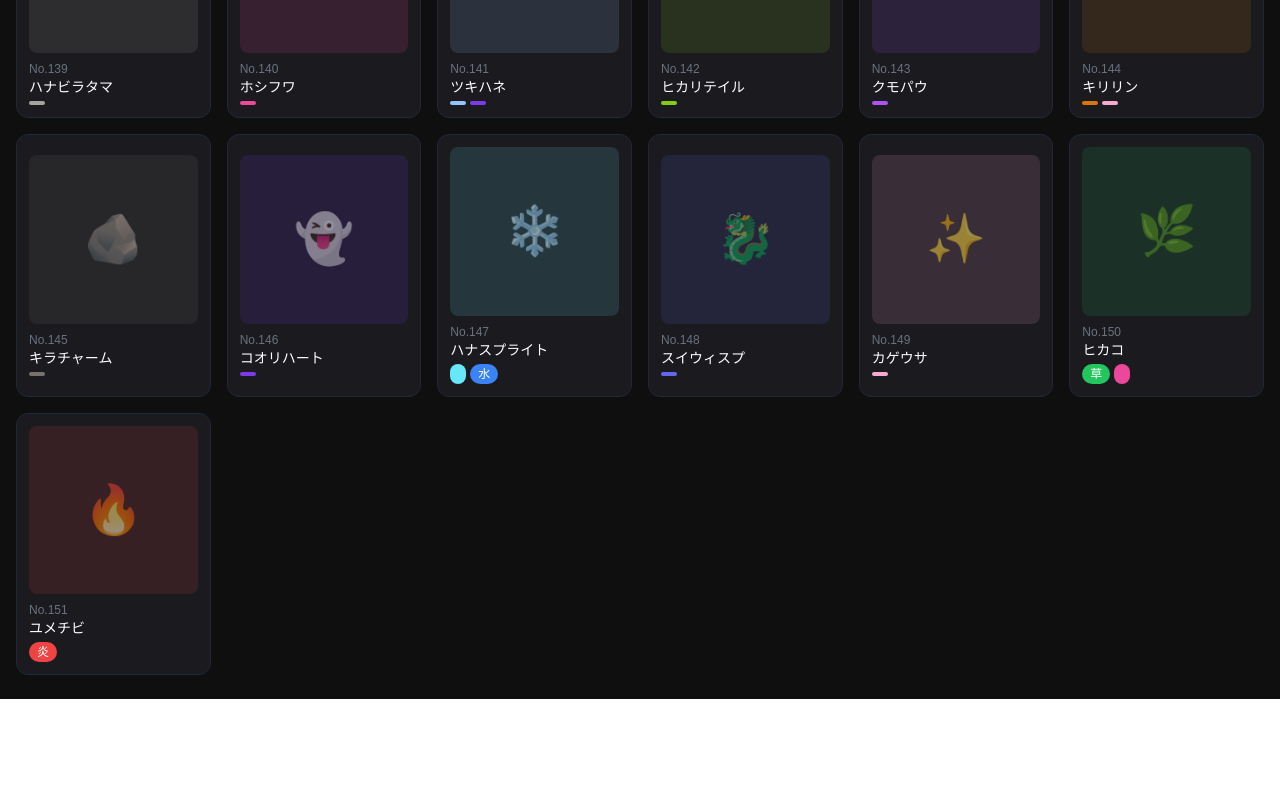
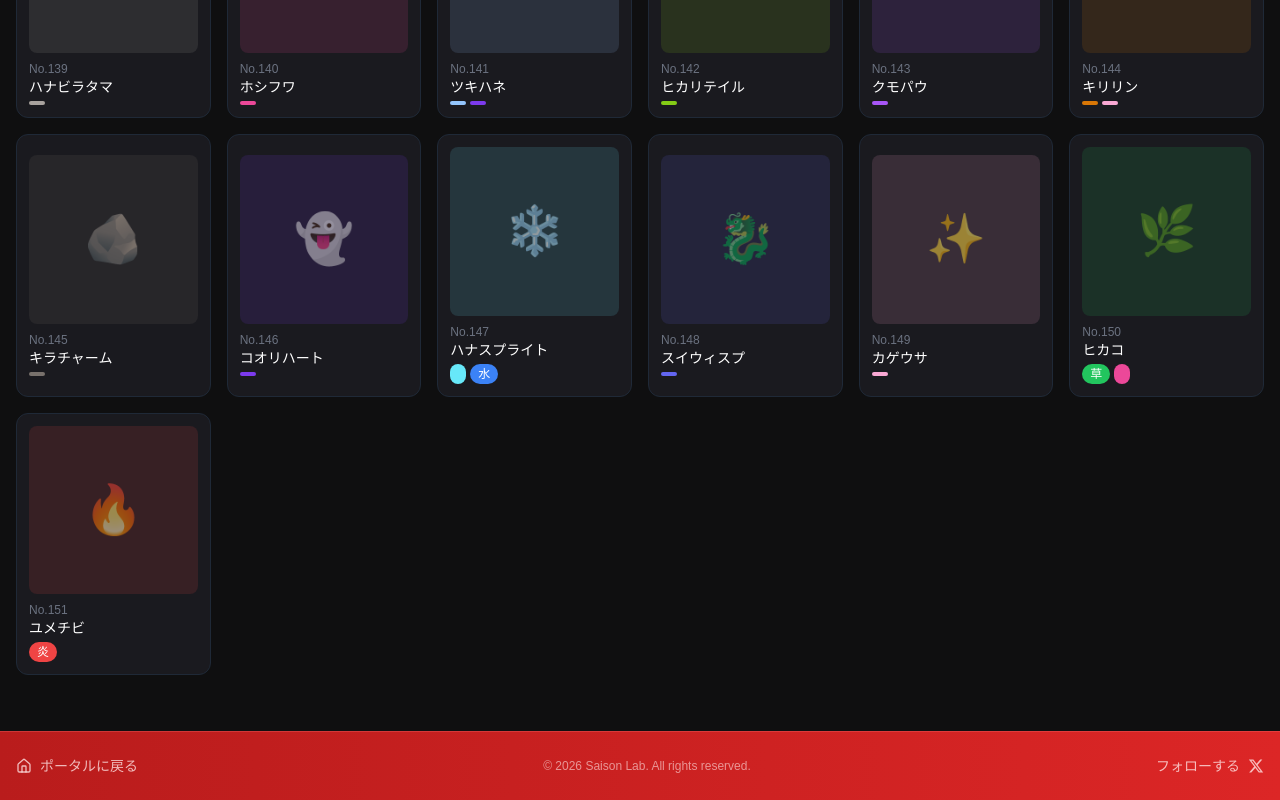
Before and after one commit to noregista/saison-lab, a Next.js app: page /pokedex in a window 1280 px wide. Shown: the part 6657-7457 px from the top of the page. Before the commit the page ends 7356 px from the top, so only its background shows below. Built offline with nearby package versions, Linux system fonts and the light colour scheme.

Commit message:
Unify header/footer across TCG, Splitter, Pokedex: add home links and consistent footer

```diff
--- a/src/app/pokedex/page.tsx
+++ b/src/app/pokedex/page.tsx
@@ -147,6 +147,42 @@ export default function PokedexPage() {
                     </div>
                 )}
             </main>
+
+            {/* Footer */}
+            <footer className="bg-gradient-to-r from-red-700 to-red-600 border-t border-red-400/30 py-6 mt-8">
+                <div className="max-w-7xl mx-auto px-4">
+                    <div className="flex flex-col md:flex-row items-center justify-between gap-4">
+                        {/* Home link */}
+                        <a
+                            href="https://saison-lab.com"
+                            target="_blank"
+                            rel="noopener noreferrer"
+                            className="flex items-center gap-2 text-red-100/80 hover:text-white transition-colors"
+                        >
+                            <Home size={16} />
+                            <span className="text-sm">{lang === 'jp' ? 'ポータルに戻る' : 'Back to Portal'}</span>
+                        </a>
+
+                        {/* Copyright */}
+                        <p className="text-red-100/60 text-xs order-last md:order-none">
+                            © 2026 Saison Lab. All rights reserved.
+                        </p>
+
+                        {/* X (Twitter) follow link */}
+                        <a
+                            href="https://x.com/saisonlab"
+                            target="_blank"
+                            rel="noopener noreferrer"
+                            className="flex items-center gap-2 text-red-100/80 hover:text-white transition-colors"
+                        >
+                            <span className="text-sm">{lang === 'jp' ? 'フォローする' : 'Follow us'}</span>
+                            <svg className="w-4 h-4" viewBox="0 0 24 24" fill="currentColor">
+                                <path d="M18.244 2.25h3.308l-7.227 8.26 8.502 11.24H16.17l-5.214-6.817L4.99 21.75H1.68l7.73-8.835L1.254 2.25H8.08l4.713 6.231zm-1.161 17.52h1.833L7.084 4.126H5.117z" />
+                            </svg>
+                        </a>
+                    </div>
+                </div>
+            </footer>
 
             {/* Detail Modal */}
             {selectedCreature && (
--- a/src/app/tcg/page.tsx
+++ b/src/app/tcg/page.tsx
@@ -599,8 +599,20 @@ export default function TCGPage() {
             {/* Header */}
             <header className="bg-[rgba(255,255,255,0.1)] backdrop-blur-lg border-b border-[rgba(255,255,255,0.2)] px-4 md:px-6 py-4 shadow-lg">
                 <div className="max-w-[1400px] mx-auto flex justify-between items-center flex-wrap gap-4">
-                    <div className="text-2xl md:text-3xl font-bold bg-gradient-to-r from-yellow-400 to-yellow-300 bg-clip-text text-transparent" style={{ fontFamily: 'Oswald, sans-serif' }}>
-                        🎴 {t.title}
+                    <div className="flex items-center gap-4">
+                        {/* Home link */}
+                        <a
+                            href="https://saison-lab.com"
+                            target="_blank"
+                            rel="noopener noreferrer"
+                            className="w-10 h-10 bg-[rgba(255,255,255,0.15)] hover:bg-[rgba(255,255,255,0.25)] rounded-full flex items-center justify-center transition-colors"
+                            title={lang === 'ja' ? 'ホーム' : 'Home'}
+                        >
+                            🏠
+                        </a>
+                        <div className="text-2xl md:text-3xl font-bold bg-gradient-to-r from-yellow-400 to-yellow-300 bg-clip-text text-transparent" style={{ fontFamily: 'Oswald, sans-serif' }}>
+                            🎴 {t.title}
+                        </div>
                     </div>
                     <div className="flex items-center gap-2 flex-wrap">
                         {(['pokemon', 'yugioh', 'mtg'] as const).map((s) => (
```
